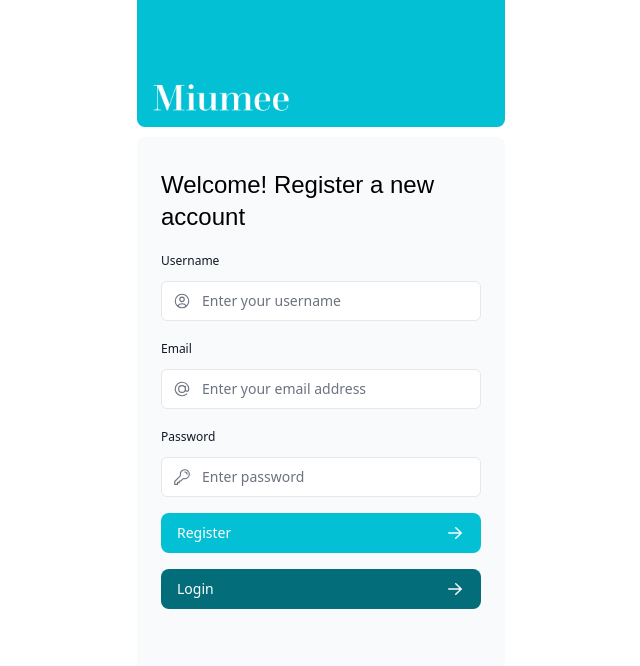
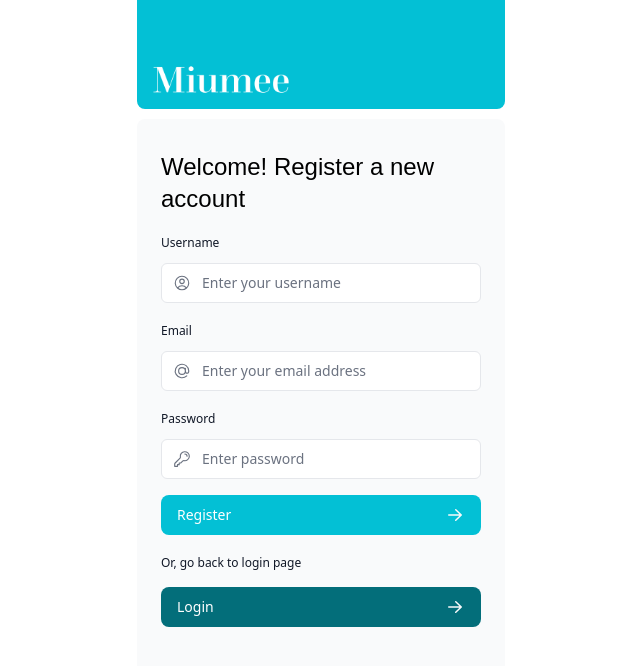
Before and after one commit to Lukehsu1999/interview-experience-sharing-platform, a Next.js app: page /register in a window 1280 px wide. Shown: the top 666 px of the page, without its empty margins (319-959 px from the left). Built offline with nearby package versions, Linux system fonts and the light colour scheme; a web font is replaced by a local one.

Commit message:
add instructions for page redirection, and also use isRegistered state to control content display on register form

```diff
--- a/app/ui/login-form.tsx
+++ b/app/ui/login-form.tsx
@@ -63,6 +63,9 @@ export default function LoginForm() {
           </div>
         </div>
         <LoginButton />
+        <label className="mb-3 mt-5 block text-xs font-medium text-gray-900">
+          Or, go to register page
+        </label>
         <div className="mb-4">
           <RegisterButton />
         </div>
--- a/app/ui/register-form.tsx
+++ b/app/ui/register-form.tsx
@@ -6,16 +6,22 @@ import {
   KeyIcon,
   ExclamationCircleIcon,
   UserCircleIcon,
-  CheckCircleIcon
+  CheckCircleIcon,
 } from '@heroicons/react/24/outline';
 import { ArrowRightIcon } from '@heroicons/react/20/solid';
 import { Button } from './button';
 import { useFormState, useFormStatus } from 'react-dom';
 import { createUser } from '@/app/lib/actions';
 import Link from 'next/link';
+import React, { useState } from 'react';
 
 export default function LoginForm() {
+  const [isRegistered, setIsRegistered] = useState(false);
   const [errorMessage, dispatch] = useFormState(createUser, undefined);
+
+  const handleRegistrationSuccess = () =>{
+    setIsRegistered(true);
+  }
 
   return (
     <form action={dispatch} className="space-y-3">
@@ -83,20 +89,25 @@ export default function LoginForm() {
             </div>
           </div>
         </div>
-        <RegisterButton />
+        {!isRegistered && <RegisterButton />}
+        {!isRegistered && <label className="mb-3 mt-5 block text-xs font-medium text-gray-900">
+          Or, go back to login page
+        </label>}
         <LoginButton />
         <div
           className="flex h-8 items-end space-x-1"
           aria-live="polite"
           aria-atomic="true"
         >
-          {errorMessage && (errorMessage!="Success! User created, please login") &&(
+          {errorMessage &&
+            errorMessage != 'Success! User created, please login' && (
               <>
                 <ExclamationCircleIcon className="h-5 w-5 text-red-500" />
                 <p className="text-sm text-red-500">{errorMessage}</p>
               </>
             )}
-          {errorMessage && (errorMessage=="Success! User created, please login") && (
+          {errorMessage &&
+            errorMessage == 'Success! User created, please login' && (
               <>
                 <CheckCircleIcon className="h-5 w-5 text-green-500" />
                 <p className="text-sm text-green-500">{errorMessage}</p>
@@ -114,7 +125,10 @@ export default function LoginForm() {
 function RegisterButton() {
   const { pending } = useFormStatus();
   return (
-    <Button className="mt-4 w-full bg-miumeeblue-500 hover:bg-miumeeblue-400" aria-disabled={pending}>
+    <Button
+      className="mt-4 w-full bg-miumeeblue-500 hover:bg-miumeeblue-400"
+      aria-disabled={pending}
+    >
       Register <ArrowRightIcon className="ml-auto h-5 w-5 text-gray-50" />
     </Button>
   );
```
Lines whose indentation alone changed are shown as unchanged.
